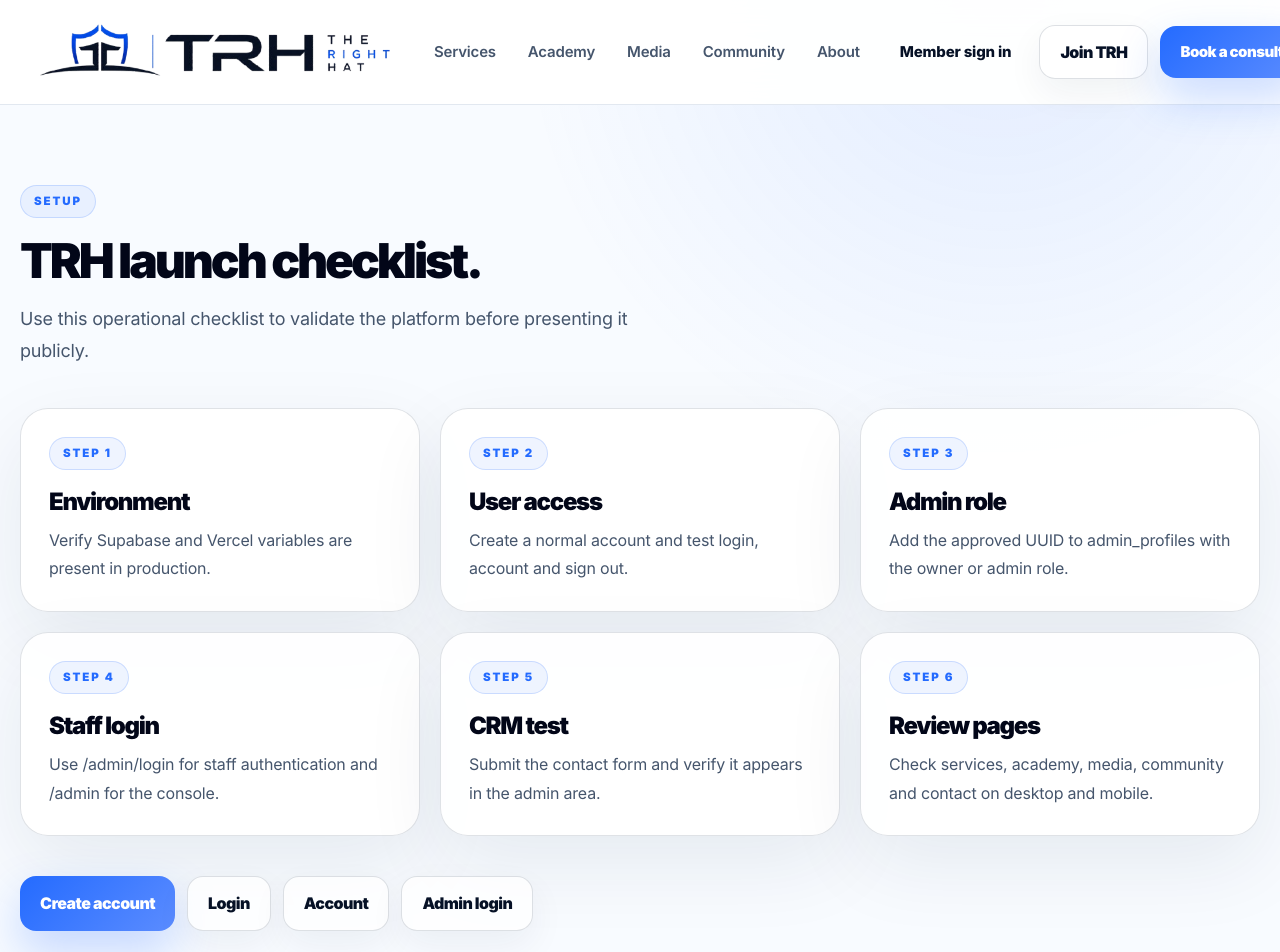
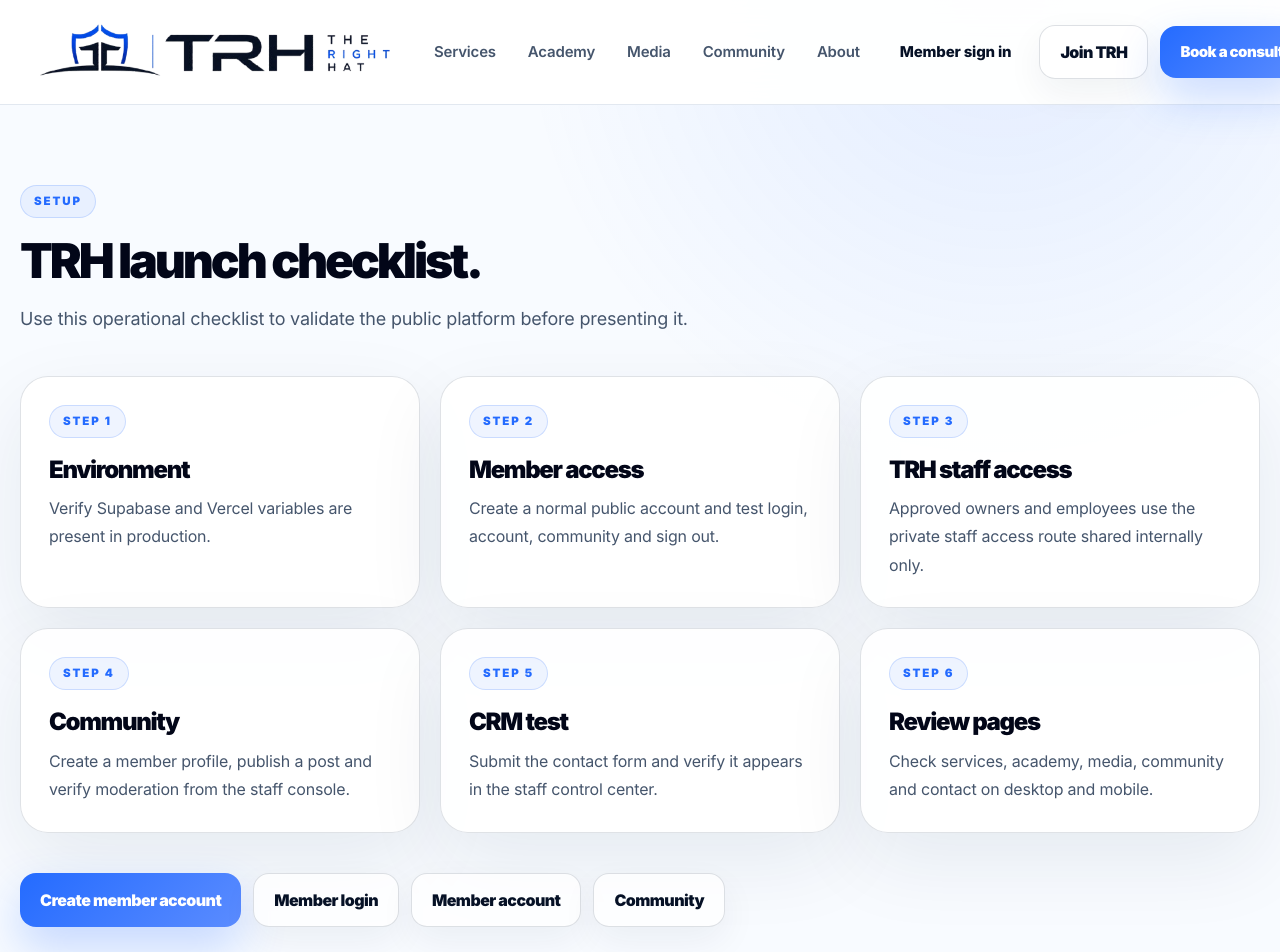
Before and after one commit to SeeDev-K/The-Right-Hat, a Next.js app: page /setup in a window 1280 px wide. Shown: the top 952 px of the page. Built offline with nearby package versions, Linux system fonts and the light colour scheme.

Commit message:
phase10: remove admin entry from public setup page

```diff
--- a/app/setup/page.tsx
+++ b/app/setup/page.tsx
@@ -2,10 +2,10 @@ import Link from 'next/link'
 
 const checks = [
   ['1', 'Environment', 'Verify Supabase and Vercel variables are present in production.'],
-  ['2', 'User access', 'Create a normal account and test login, account and sign out.'],
-  ['3', 'Admin role', 'Add the approved UUID to admin_profiles with the owner or admin role.'],
-  ['4', 'Staff login', 'Use /admin/login for staff authentication and /admin for the console.'],
-  ['5', 'CRM test', 'Submit the contact form and verify it appears in the admin area.'],
+  ['2', 'Member access', 'Create a normal public account and test login, account, community and sign out.'],
+  ['3', 'TRH staff access', 'Approved owners and employees use the private staff access route shared internally only.'],
+  ['4', 'Community', 'Create a member profile, publish a post and verify moderation from the staff console.'],
+  ['5', 'CRM test', 'Submit the contact form and verify it appears in the staff control center.'],
   ['6', 'Review pages', 'Check services, academy, media, community and contact on desktop and mobile.'],
 ]
 
@@ -15,11 +15,11 @@ export default function SetupPage() {
       <div className="container">
         <span className="badge">Setup</span>
         <h1 className="mt-5 max-w-3xl text-5xl font-black text-slate-950">TRH launch checklist.</h1>
-        <p className="mt-5 max-w-2xl text-lg leading-8 text-slate-600">Use this operational checklist to validate the platform before presenting it publicly.</p>
+        <p className="mt-5 max-w-2xl text-lg leading-8 text-slate-600">Use this operational checklist to validate the public platform before presenting it.</p>
         <div className="mt-10 grid gap-5 md:grid-cols-2 lg:grid-cols-3">
           {checks.map(([step, title, text]) => <article key={step} className="card p-7"><span className="badge">Step {step}</span><h2 className="mt-5 text-2xl font-black text-slate-950">{title}</h2><p className="mt-3 leading-7 text-slate-600">{text}</p></article>)}
         </div>
-        <div className="mt-10 flex flex-wrap gap-3"><Link href="/signup" className="btn btn-primary">Create account</Link><Link href="/login" className="btn btn-ghost">Login</Link><Link href="/account" className="btn btn-ghost">Account</Link><Link href="/admin/login" className="btn btn-ghost">Admin login</Link></div>
+        <div className="mt-10 flex flex-wrap gap-3"><Link href="/signup" className="btn btn-primary">Create member account</Link><Link href="/login" className="btn btn-ghost">Member login</Link><Link href="/account" className="btn btn-ghost">Member account</Link><Link href="/community" className="btn btn-ghost">Community</Link></div>
       </div>
     </main>
   )
```
